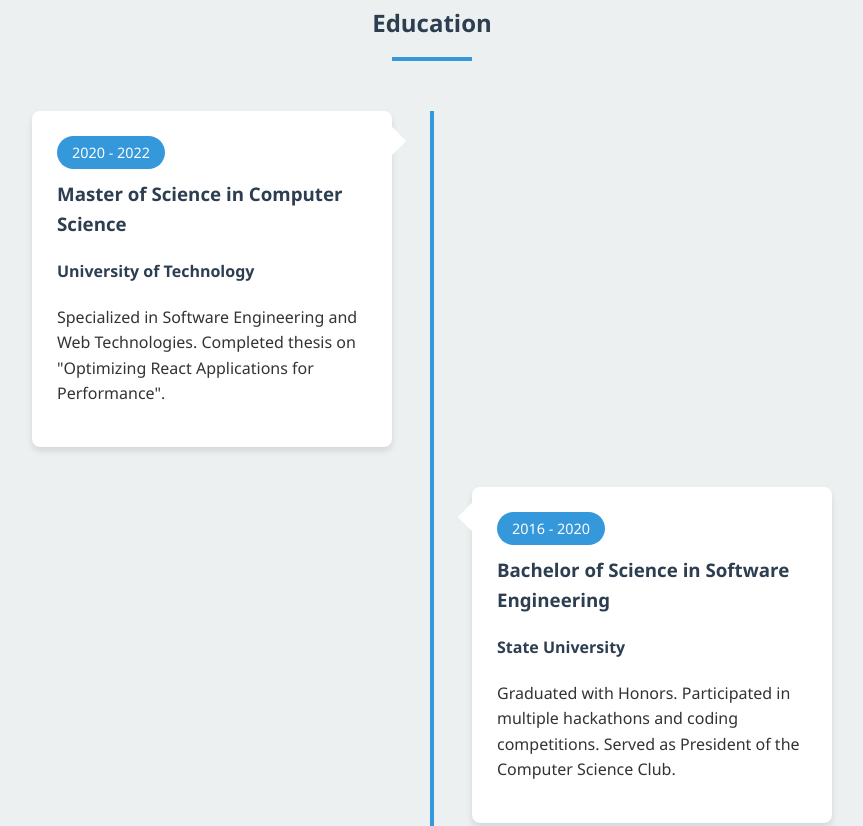
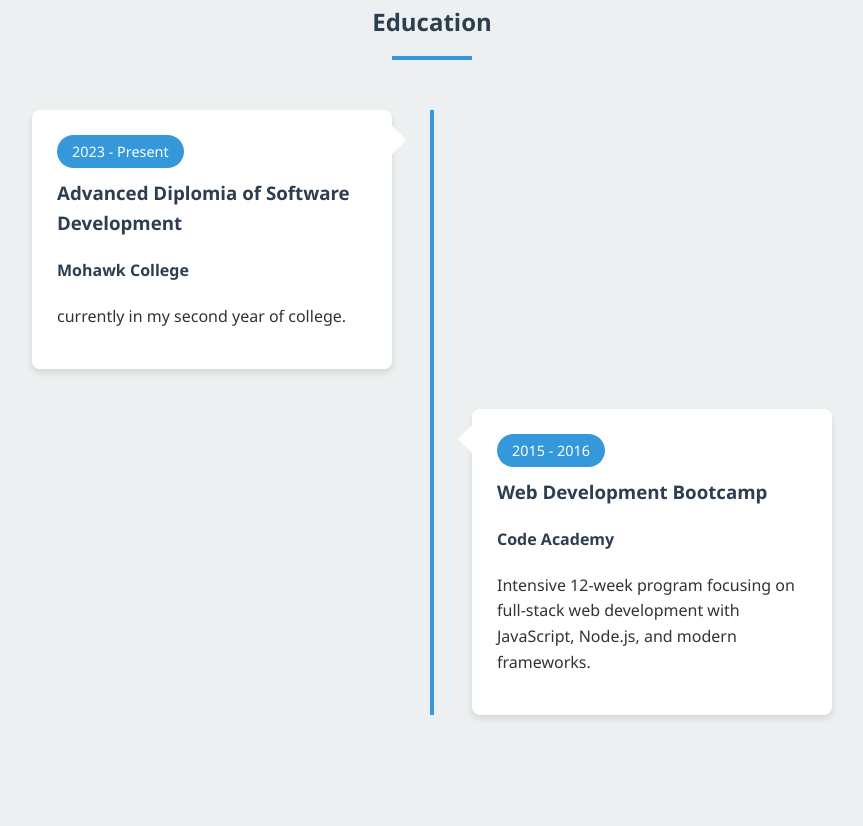
Before and after one commit to ColinMcIntyre01/ColinMcIntyre01.github.io, a plain HTML site: page index.html in a window 1280 px wide. Shown: the part 1209-2035 px from the top of the page, without its empty margins (208-1071 px from the left). Drawn offline with Linux system fonts and the light colour scheme.

Commit message:
Update index.html

```diff
--- a/index.html
+++ b/index.html
@@ -606,7 +606,7 @@
     <!-- Header -->
     <header>
         <div class="container header-container">
-            <div class="logo">John <span>Doe</span></div>
+            <div class="logo">Colin <span>McIntyre</span></div>
             <div class="mobile-menu">
                 <i class="fas fa-bars"></i>
             </div>
@@ -626,7 +626,7 @@
     <!-- Hero Section -->
     <section class="hero">
         <div class="container">
-            <h1>John Doe</h1>
+            <h1>Colin McIntyre</h1>
             <p>Full Stack Developer specializing in creating efficient, scalable web applications with modern technologies.</p>
             <div class="hero-btns">
                 <a href="#projects" class="btn btn-primary">View My Work</a>
@@ -641,9 +641,9 @@
             <h2 class="section-title">About Me</h2>
             <div class="about-content">
                 <div class="about-text">
-                    <p>I'm a passionate software developer with 3 years of experience building web applications. I specialize in JavaScript technologies including React, Node.js, and Express, but I'm always eager to learn new technologies and tackle challenging problems.</p>
+                    <p>A passionate second-year Software Development student, they are actively building a foundation in web application development. </p>
                     <p>My approach to development focuses on writing clean, maintainable code and creating intuitive user experiences. I believe in the power of collaboration and continuous learning to deliver high-quality solutions.</p>
-                    <p>When I'm not coding, you can find me contributing to open-source projects, exploring new frameworks, or sharing knowledge with the developer community.</p>
+                    <p>Outside of their studies and academic projects, they dedicate time to exploring new frameworks, contributing to open-source initiatives, and actively participating in the developer community to both share and absorb knowledge</p>
                 </div>
                 <div class="about-image">
                     <div style="width: 300px; height: 300px; background-color: #ddd; border-radius: 10px; display: flex; align-items: center; justify-content: center; color: #777;">
@@ -661,20 +661,13 @@
             <div class="education-timeline">
                 <div class="timeline-item">
                     <div class="timeline-content">
-                        <span class="timeline-date">2020 - 2022</span>
-                        <h3>Master of Science in Computer Science</h3>
-                        <h4>University of Technology</h4>
-                        <p>Specialized in Software Engineering and Web Technologies. Completed thesis on "Optimizing React Applications for Performance".</p>
+                        <span class="timeline-date">2023 - Present</span>
+                        <h3>Advanced Diplomia of Software Development</h3>
+                        <h4>Mohawk College</h4>
+                        <p>currently in my second year of college.</p>
                     </div>
                 </div>
-                <div class="timeline-item">
-                    <div class="timeline-content">
-                        <span class="timeline-date">2016 - 2020</span>
-                        <h3>Bachelor of Science in Software Engineering</h3>
-                        <h4>State University</h4>
-                        <p>Graduated with Honors. Participated in multiple hackathons and coding competitions. Served as President of the Computer Science Club.</p>
-                    </div>
-                </div>
+
                 <div class="timeline-item">
                     <div class="timeline-content">
                         <span class="timeline-date">2015 - 2016</span>
```
